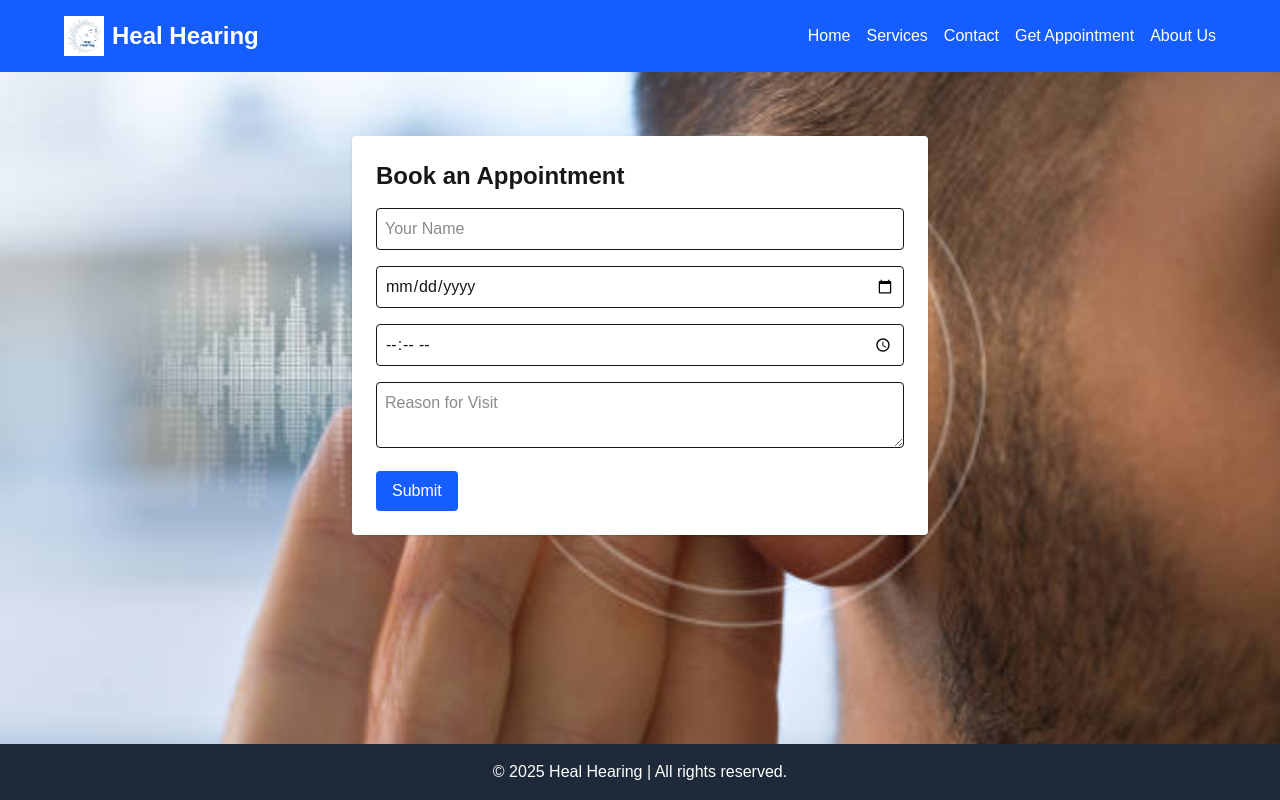
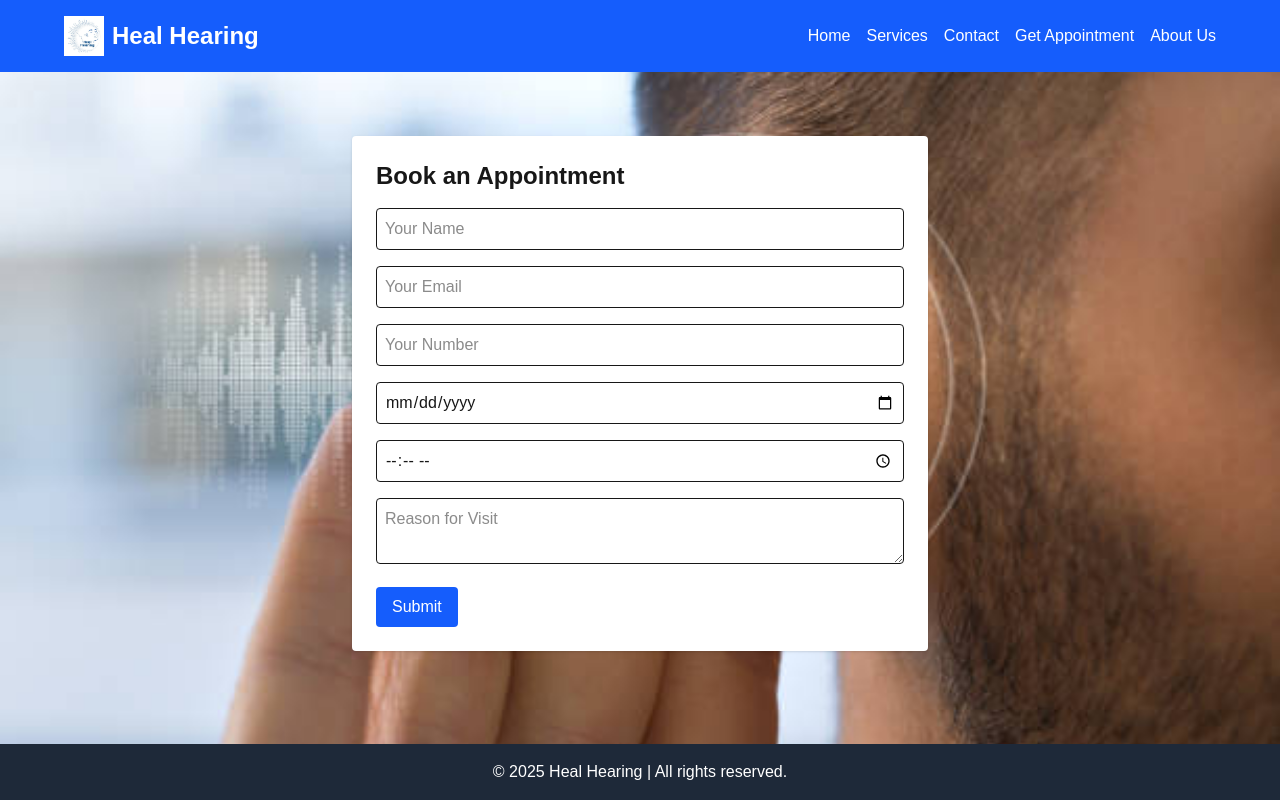
Before and after one commit to Nikhil9036/audiology-website, a Next.js app: page /appointment in a window 1280 px wide. Built offline with nearby package versions, Linux system fonts and the light colour scheme.

Commit message:
Initial commit with working layout and sections

```diff
--- a/app/api/appointment/route.js
+++ b/app/api/appointment/route.js
@@ -1,10 +1,11 @@
 import { Resend } from 'resend';
 
-const resend = new Resend(process.env.RESEND_API_KEY);
+// WARNING: This is for testing only. Do NOT hardcode in production.
+const resend = new Resend('re_5nHcraNb_J5vwa9rykTK9hCi4yc61gbop');
 
 export async function POST(req) {
   try {
-    const { name, email, date, time } = await req.json();
+    const { name, email, number, date, time } = await req.json();
 
     // Send confirmation email
     const response = await resend.emails.send({
--- a/app/appointment/page.js
+++ b/app/appointment/page.js
@@ -2,7 +2,7 @@
 import { useState } from 'react';
 
 export default function AppointmentPage() {
-  const [form, setForm] = useState({ name: '', date: '', time: '', reason: '' });
+  const [form, setForm] = useState({ name: '', email:'', number:'', date: '', time: '', reason: '' });
   const [message, setMessage] = useState('');
 
   const handleChange = (e) => {
@@ -20,7 +20,7 @@ export default function AppointmentPage() {
 
     if (res.ok) {
       setMessage('Appointment booked successfully!');
-      setForm({ name: '', date: '', time: '', reason: '' });
+      setForm({ name: '', email: '', number:'', date: '', time: '', reason: '' });
     } else {
       setMessage('Something went wrong. Try again.');
     }
@@ -38,6 +38,22 @@ export default function AppointmentPage() {
           className="w-full p-2 border rounded"
           required
         />
+        <input
+          name="email"
+          value={form.email}
+          onChange={handleChange}
+          placeholder="Your Email"
+          className="w-full p-2 border rounded"
+          required
+        />
+        <input
+          name="number"
+          value={form.number}
+          onChange={handleChange}
+          placeholder="Your Number"
+          className="w-full p-2 border rounded"
+        />
+
         <input
           type="date"
           name="date"
```
